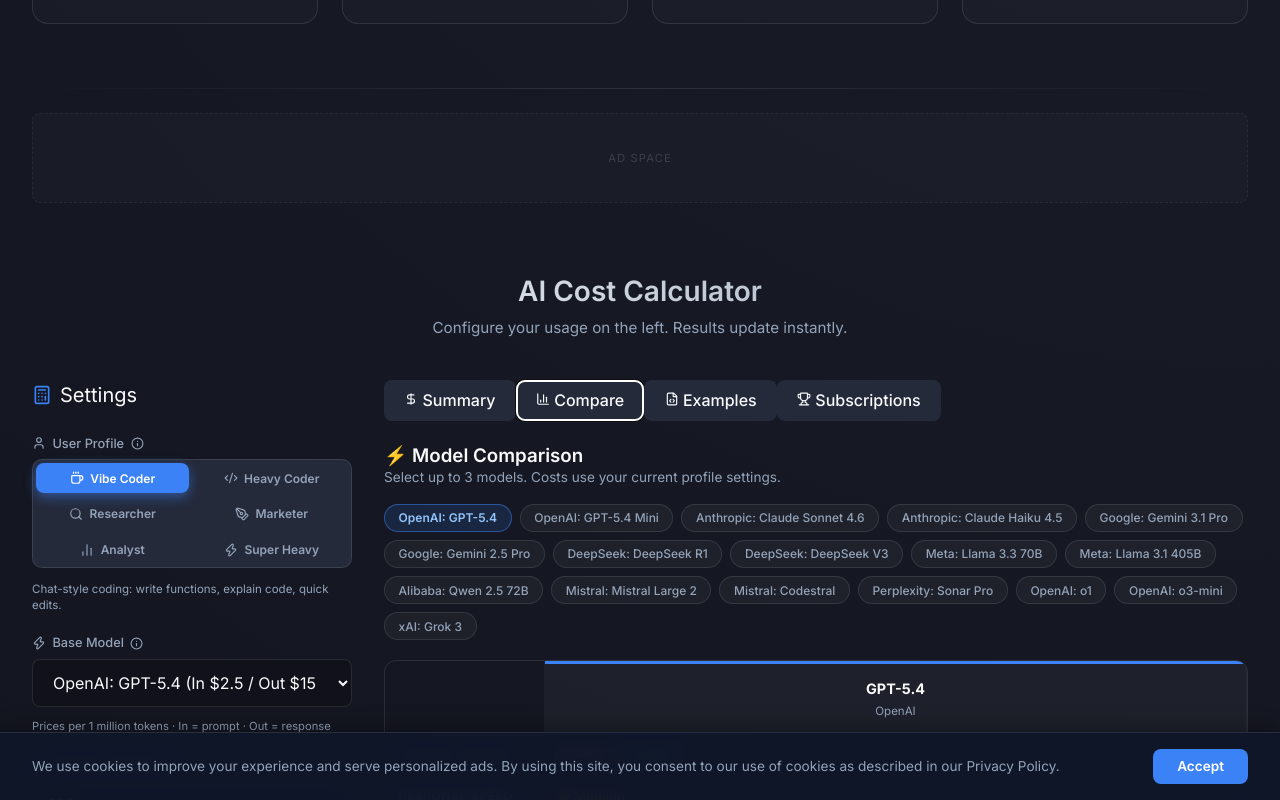
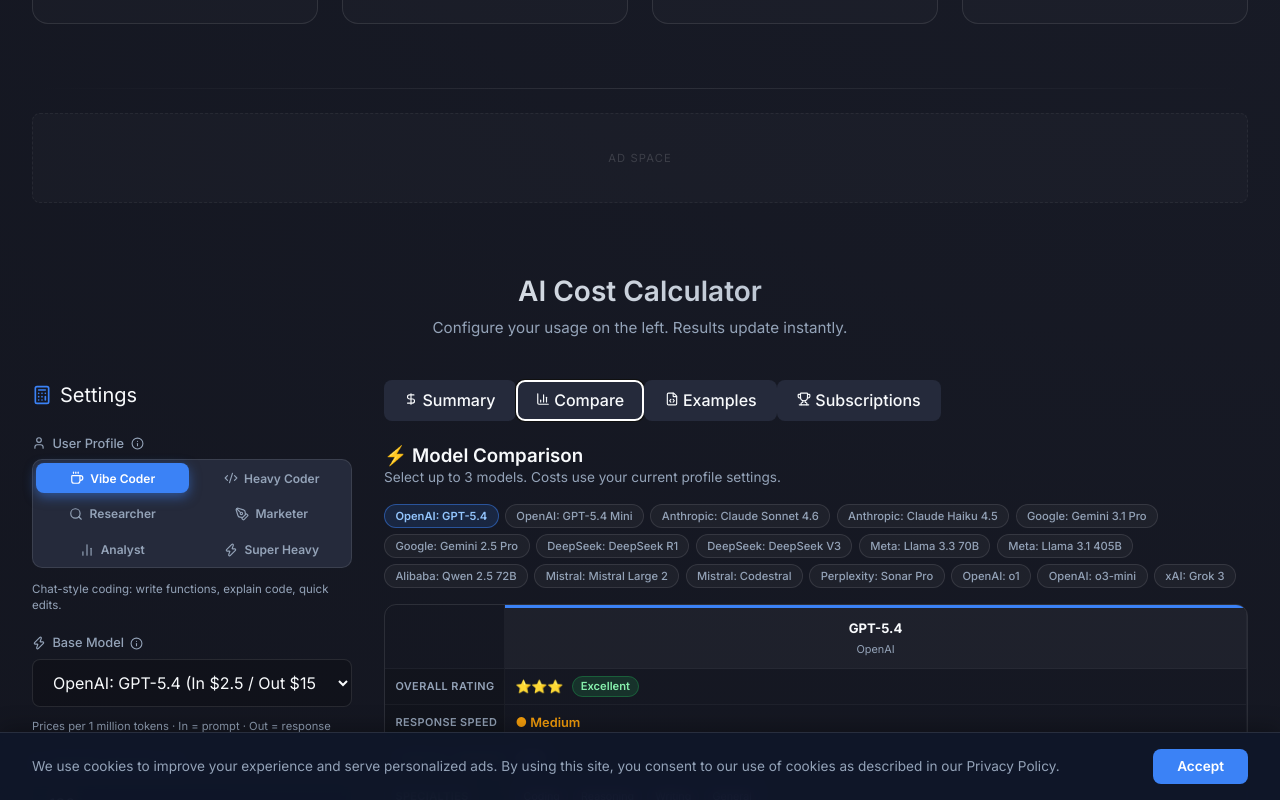
Before and after one commit to brknolan4/aicalcsolutions, a React (Vite) app: page / in a window 1280 px wide. Both pictures are taken after a click on the button "Compare". Shown: the part 840-1640 px from the top of the page. Built offline with nearby package versions, Linux system fonts and the light colour scheme.

Commit message:
Tighten compare grid layout + compact subscription table columns

```diff
--- a/src/App.css
+++ b/src/App.css
@@ -808,15 +808,15 @@
 .compare-picker {
   display: flex;
   flex-wrap: wrap;
-  gap: 0.5rem;
-  margin-bottom: 1.25rem;
+  gap: 0.4rem;
+  margin-bottom: 1rem;
 }
 .model-pill {
   background: rgba(255,255,255,0.04);
   border: 1px solid var(--border-color);
   border-radius: 999px;
-  padding: 0.35rem 0.85rem;
-  font-size: 0.75rem;
+  padding: 0.25rem 0.65rem;
+  font-size: 0.7rem;
   color: var(--text-secondary);
   cursor: pointer;
   transition: all 0.2s ease;
@@ -835,14 +835,16 @@
   overflow-x: auto;
   border-radius: 12px;
   border: 1px solid var(--border-color);
+  scrollbar-width: thin;
+  scrollbar-color: rgba(255,255,255,0.08) transparent;
 }
 .compare-grid {
   display: grid;
-  min-width: 520px;
+  min-width: 380px;
 }
 .compare-cell {
-  padding: 0.65rem 0.85rem;
-  font-size: 0.82rem;
+  padding: 0.5rem 0.65rem;
+  font-size: 0.8rem;
   color: var(--text-secondary);
   border-bottom: 1px solid rgba(255,255,255,0.04);
   border-right: 1px solid rgba(255,255,255,0.04);
@@ -854,37 +856,44 @@
 .compare-cell.header-label { background: transparent; }
 .compare-cell.compare-header {
   background: rgba(255,255,255,0.04);
-  padding: 0.85rem;
+  padding: 0.65rem 0.75rem;
   text-align: center;
 }
 .compare-cell.row-label {
-  font-size: 0.75rem;
+  font-size: 0.68rem;
   font-weight: 600;
   color: var(--text-secondary);
   background: rgba(0,0,0,0.15);
   text-transform: uppercase;
-  letter-spacing: 0.05em;
+  letter-spacing: 0.04em;
   display: flex;
   align-items: center;
+  white-space: nowrap;
+  padding: 0.5rem 0.65rem;
 }
 .cmp-name {
-  font-size: 0.9rem;
+  font-size: 0.82rem;
   font-weight: 700;
   color: var(--text-primary);
-  margin-bottom: 0.2rem;
+  margin-bottom: 0.15rem;
 }
 .cmp-provider {
-  font-size: 0.72rem;
+  font-size: 0.68rem;
   color: var(--text-secondary);
 }
 .cmp-context {
   font-weight: 700;
   color: #a78bfa;
+  font-size: 0.8rem;
 }
 .cmp-bestfor {
-  font-size: 0.8rem;
+  font-size: 0.75rem;
   color: var(--text-secondary);
-  line-height: 1.4;
+  line-height: 1.35;
+  display: -webkit-box;
+  -webkit-line-clamp: 3;
+  -webkit-box-orient: vertical;
+  overflow: hidden;
 }
 .rating-badge {
   font-size: 0.7rem;
--- a/src/App.jsx
+++ b/src/App.jsx
@@ -405,7 +405,7 @@ function App() {
                     ))}
                   </div>
                   <div className="compare-table-wrap">
-                    <div className="compare-grid" style={{gridTemplateColumns:`160px repeat(${cols.length}, 1fr)`}}>
+                    <div className="compare-grid" style={{gridTemplateColumns:`120px repeat(${cols.length}, 1fr)`}}>
                       <div className="compare-cell header-label"></div>
                       {cols.map((m,i) => <div key={m.id} className="compare-cell compare-header" style={{borderTop:`3px solid ${colColors[i]}`}}><div className="cmp-name">{m.name}</div><div className="cmp-provider">{m.provider}</div></div>)}
                       <div className="compare-cell row-label">Overall Rating</div>
@@ -449,53 +449,39 @@ function App() {
                         <thead>
                           <tr>
                             <th>Plan</th>
-                            <th>Provider</th>
-                            <th>Monthly Cost</th>
-                            <th>Annual Cost</th>
+                            <th>Mo. Cost</th>
+                            <th>Ann. Cost</th>
                             {cols.map((m,i) => (
                               <th key={m.id} style={{borderTop:`3px solid ${colColors[i]}`}}>
-                                ~Tokens ({m.name})
-                              </th>
-                            ))}
-                            {cols.map((m,i) => (
-                              <th key={`vs-${m.id}`} style={{borderTop:`3px solid ${colColors[i]}`}}>
-                                vs {m.name} API
+                                {m.name} — Tokens &amp; Savings
                               </th>
                             ))}
                           </tr>
                         </thead>
                         <tbody>
-                          {[...subscriptions].sort((a,b)=>a.price-b.price).map(sub => {
+                          {[...subscriptions].sort((a,b)=>a.price-b.price).map((sub, ri) => {
                             const midVal = (sub.apiValueEstimate[0] + sub.apiValueEstimate[1]) / 2;
                             return (
-                              <tr key={sub.id}>
-                                <td style={{fontWeight:600,color:'var(--text-primary)'}}>{sub.name}</td>
-                                <td style={{color:'var(--text-secondary)',fontSize:'0.78rem'}}>{sub.provider}</td>
-                                <td style={{fontWeight:700,color:'#60a5fa'}}>{fmtUsd(sub.price)}/mo</td>
-                                <td style={{color:'var(--text-secondary)',fontSize:'0.78rem'}}>{fmtUsd(sub.price*12)}/yr</td>
+                              <tr key={sub.id} style={{background: ri%2===0 ? 'transparent' : 'rgba(255,255,255,0.015)'}}>
+                                <td>
+                                  <div style={{fontWeight:600,color:'var(--text-primary)',fontSize:'0.8rem'}}>{sub.name}</div>
+                                  <div style={{fontSize:'0.68rem',color:'var(--text-secondary)'}}>{sub.provider}</div>
+                                </td>
+                                <td style={{fontWeight:700,color:'#60a5fa',whiteSpace:'nowrap'}}>{fmtUsd(sub.price)}/mo</td>
+                                <td style={{color:'var(--text-secondary)',fontSize:'0.75rem',whiteSpace:'nowrap'}}>{fmtUsd(sub.price*12)}/yr</td>
                                 {cols.map(m => {
                                   const tokEst = Math.round(midVal / m.inputPrice * 1e6);
-                                  const tokStr = tokEst >= 1e6
-                                    ? `~${(tokEst/1e6).toFixed(1)}M`
-                                    : tokEst >= 1e3
-                                    ? `~${(tokEst/1e3).toFixed(0)}K`
-                                    : `~${tokEst}`;
-                                  return (
-                                    <td key={m.id}>
-                                      <div style={{fontWeight:600,color:'#a78bfa'}}>{tokStr} tokens</div>
-                                      <div style={{fontSize:'0.7rem',color:'var(--text-secondary)'}}>≈ {fmtUsd(sub.apiValueEstimate[0])}–{fmtUsd(sub.apiValueEstimate[1])} API value</div>
-                                    </td>
-                                  );
-                                })}
-                                {cols.map(m => {
+                                  const tokStr = tokEst >= 1e6 ? `~${(tokEst/1e6).toFixed(1)}M` : `~${(tokEst/1e3).toFixed(0)}K`;
                                   const apiCost = modelCost(m);
                                   const saves = apiCost - sub.price;
                                   const better = saves > 0;
                                   return (
-                                    <td key={`vs-${m.id}`}>
+                                    <td key={m.id}>
+                                      <div style={{fontWeight:600,color:'#a78bfa',fontSize:'0.8rem'}}>{tokStr} tokens</div>
+                                      <div style={{fontSize:'0.68rem',color:'var(--text-secondary)',marginBottom:'0.25rem'}}>≈ {fmtUsd(sub.apiValueEstimate[0])}–{fmtUsd(sub.apiValueEstimate[1])} value</div>
                                       {better
-                                        ? <span style={{color:'#4ade80',fontWeight:600,fontSize:'0.8rem'}}>✓ Saves {fmtUsd(saves)}/mo</span>
-                                        : <span style={{color:'#f87171',fontWeight:600,fontSize:'0.8rem'}}>✗ API cheaper by {fmtUsd(-saves)}/mo</span>
+                                        ? <span style={{color:'#4ade80',fontWeight:600,fontSize:'0.75rem'}}>✓ saves {fmtUsd(saves)}/mo vs API</span>
+                                        : <span style={{color:'#f87171',fontWeight:600,fontSize:'0.75rem'}}>✗ API {fmtUsd(-saves)}/mo cheaper</span>
                                       }
                                     </td>
                                   );
```
